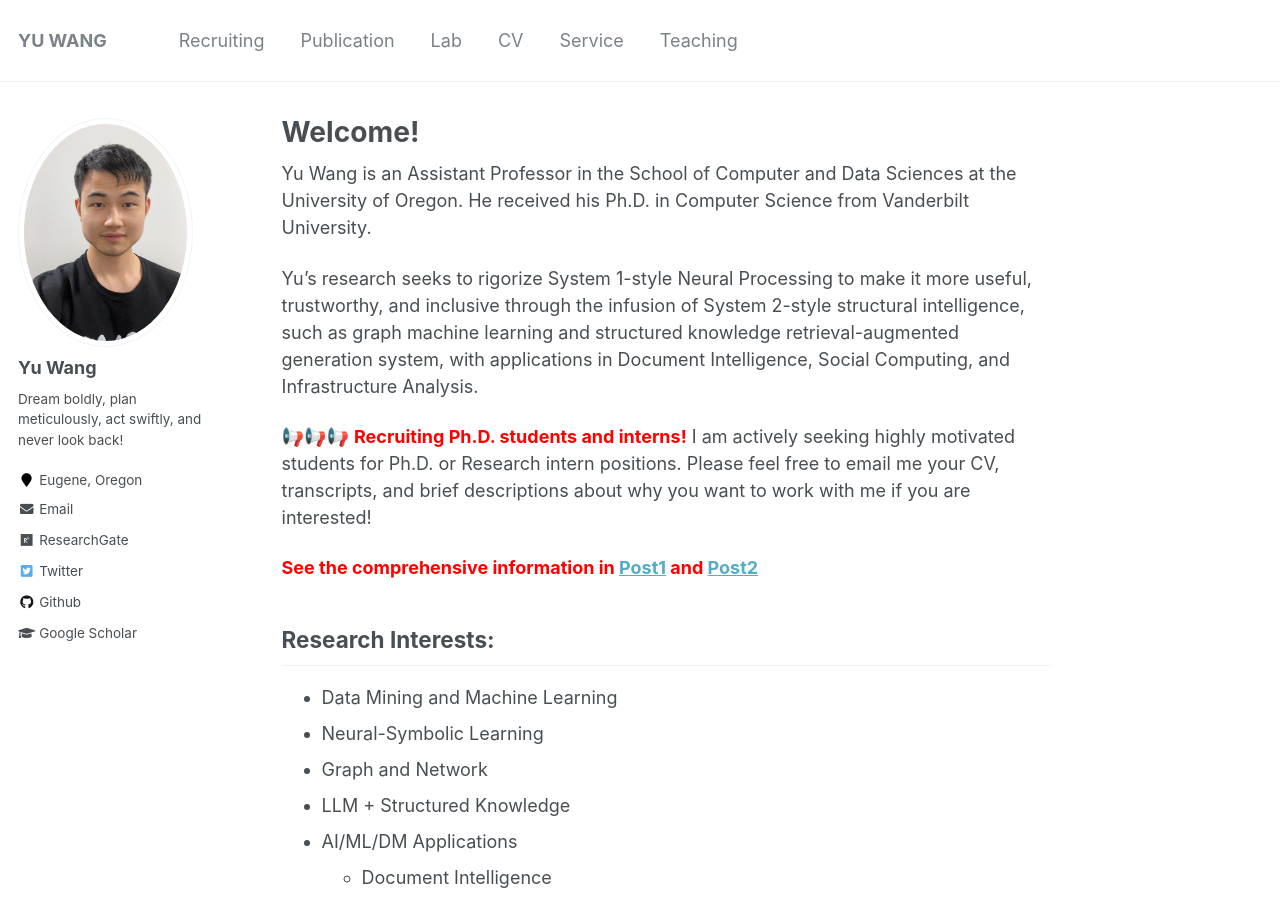
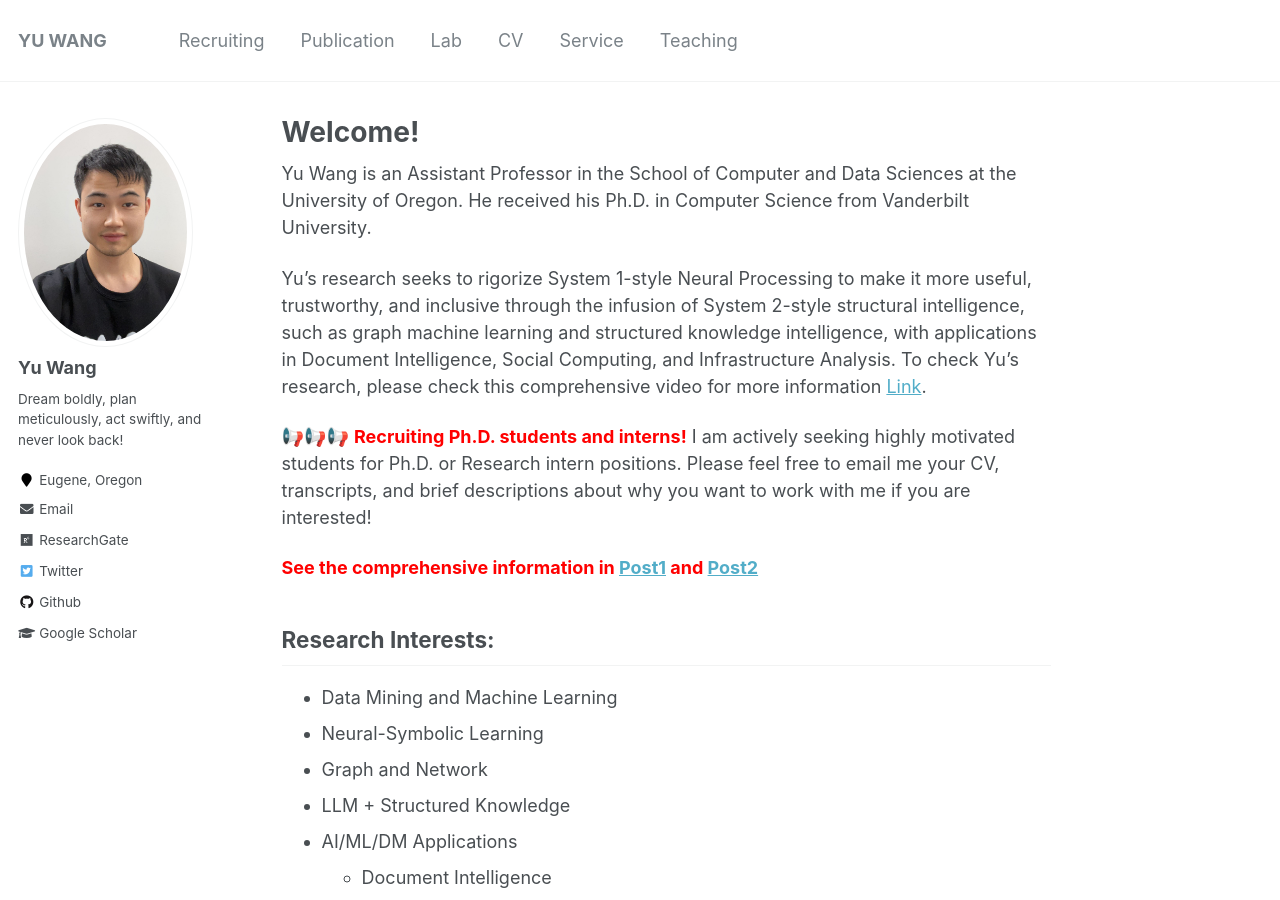
Before and after one commit to yuwang0103/yuwang0103.github.io, a Jekyll site: the page built from _pages/about.md, in a window 1280 px wide and 900 px high. Built offline with Jekyll 4.4.1, drawn with Linux system fonts in a browser that asks for light colours.

Commit message:
Update about.md

```diff
--- a/_pages/about.md
+++ b/_pages/about.md
@@ -10,7 +10,7 @@ redirect_from:
 
 Yu Wang is an Assistant Professor in the School of Computer and Data Sciences at the University of Oregon. He received his Ph.D. in Computer Science from Vanderbilt University.
 
-Yu's research seeks to rigorize System 1-style Neural Processing to make it more useful, trustworthy, and inclusive through the infusion of System 2-style structural intelligence, such as graph machine learning and structured knowledge retrieval-augmented generation system, with applications in Document Intelligence, Social Computing, and Infrastructure Analysis.
+Yu's research seeks to rigorize System 1-style Neural Processing to make it more useful, trustworthy, and inclusive through the infusion of System 2-style structural intelligence, such as graph machine learning and structured knowledge intelligence, with applications in Document Intelligence, Social Computing, and Infrastructure Analysis. To check Yu's research, please check this comprehensive video for more information <a href='https://media.oregonstate.edu/media/t/1_qor5vsmj/232665543'>Link</a>.
 
 📢📢📢 <span style="color:red">**Recruiting Ph.D. students and interns!**</span> I am actively seeking highly motivated students for Ph.D. or Research intern positions. Please feel free to email me your CV, transcripts, and brief descriptions about why you want to work with me if you are interested!
 
```
